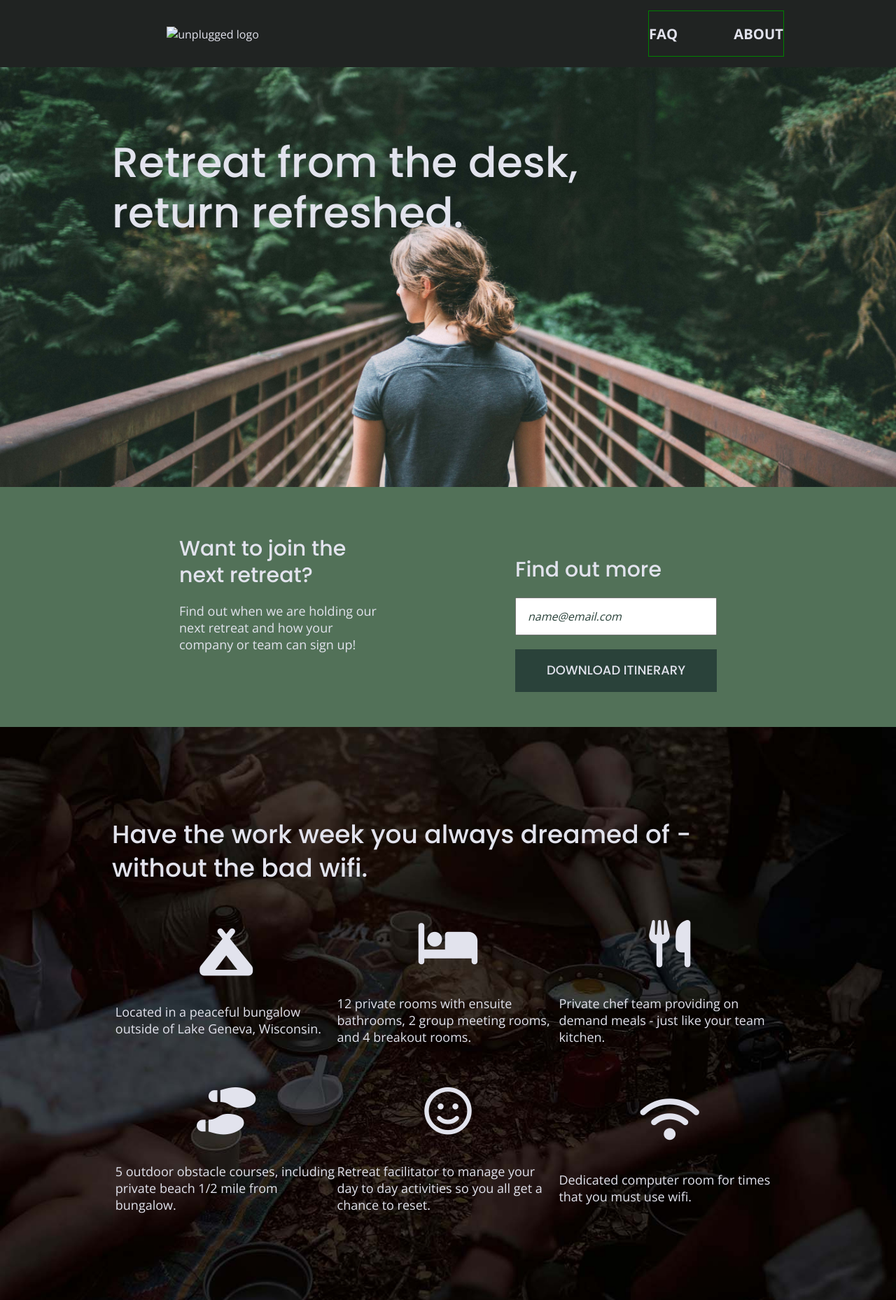
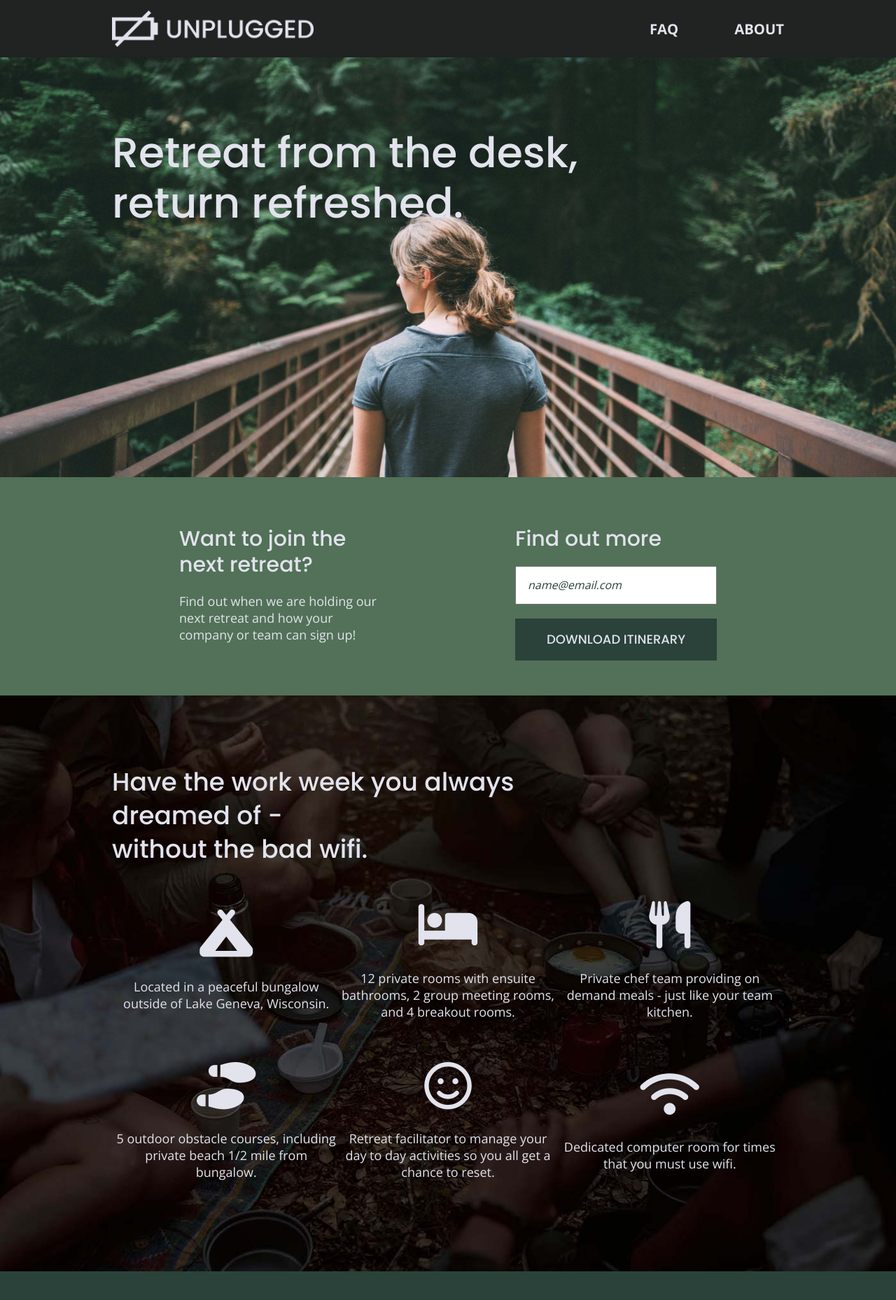
Before and after one commit to Slaks97/unplugged-retreat, a website: page index.html in a window 1280 px wide. Shown: the top 1858 px of the page at 70% size. Drawn offline with nearby package versions, Linux system fonts and the light colour scheme.

Commit message:
Made final adjustments to css

```diff
--- a/css/main.css
+++ b/css/main.css
@@ -104,6 +104,8 @@ body {
 ul,
 ol {
   list-style-type: none;
+  margin: 0;
+  padding: 0;
 }
 
 a {
@@ -115,6 +117,7 @@ h2 {
   font-family: 'Poppins', sans-serif;
   font-size: 1.875em;
   font-weight: 500;
+  margin: 0;
 }
 
 h3,
@@ -187,7 +190,6 @@ header figure {
 }
 
 header nav {
-  border: .1px solid green;
   display: flex;
   justify-content: space-around;
   align-items: center;
@@ -201,9 +203,7 @@ header nav {
 header nav ul {
   display: flex;
   justify-content: space-around;
-  align-items: center;
   width: 100%;
-  padding-left: 0;
 }
 
 header nav ul li {
@@ -259,7 +259,7 @@ footer .copyright {
   display: flex;
   justify-content: center;
   flex-flow: row wrap;
-  background-image: url('../img/jake-melara-30679-unsplash.jpg');
+  background: url('../img/jake-melara-30679-unsplash.jpg');
   background-size: cover;
   background-position: center;
   min-height: 500px;
@@ -315,10 +315,9 @@ input[type=button] {
   display: flex;
   justify-content: center;
   flex-flow: row wrap;
-  background-image: url('../img/rawpixel-800820-unsplash1.jpg');
+  background: url('../img/rawpixel-800820-unsplash1.jpg');
   background-size: cover;
   background-position: center;
-  background-color: gray;
 }
 
 .features h2 {
@@ -339,6 +338,7 @@ input[type=button] {
 
 .features p {
   margin: 0;
+  text-align: center;
 }
 
 .features i {
@@ -375,7 +375,7 @@ input[type=button] {
   justify-content: center;
   align-items: center;
   flex-flow: row wrap;
-}
+]}
 
 .map figure {
   position: relative;
@@ -592,7 +592,7 @@ input[type=button] {
   }
 
   aside .content-wrapper .form-description,
-  .aside .content-wrapper .form {
+  aside .content-wrapper .form {
     width: 40%;
     margin: 0;
   }
@@ -612,6 +612,10 @@ input[type=button] {
 
   .features .features-items-description {
     width: 62%;
+  }
+
+  .features i {
+    margin-bottom: 30px;
   }
 
 /* Reviews */
@@ -658,6 +662,11 @@ input[type=button] {
 
   footer p {
     line-height: 1.285;
+  }
+
+  footer .social-icons {
+    width: 12.5em;
+    justify-content: space-between;
   }
 
   footer .copyright {
@@ -817,7 +826,7 @@ input[type=button] {
     font-size: 3em;
   }
 
-  .faq h3,
+  .faq h4,
   .faq p {
     font-size: 1.125em;
     line-height: 1;
--- a/index.html
+++ b/index.html
@@ -32,7 +32,7 @@
     <div class="content-wrapper">
       <figure>
         <a href="#">
-          <img src="img/unpluggedlogo.jpg" alt="unplugged logo">
+          <img src="Assets/unpluggedlogo.png" alt="unplugged logo">
         </a>
     </figure>
       <div class="header-divider"></div>
@@ -72,7 +72,9 @@
 
     <section class="features">
       <div class="content-wrapper">
-        <h2>Have the work week you always dreamed of - without the bad wifi.</h2>
+        <h2>Have the work week you always<br>
+          dreamed of -<br>
+          without the bad wifi.</h2>
         <div class="features-items">
           <article>
             <p class="fontawesome-icon">
@@ -129,10 +131,10 @@
     <section class="reviews">
       <div class="content-wrapper">
         <h2>Be a better team in 5 days, like these.</h2>
-        <figure>
-          <img src="img/omar-lopez-296944-unsplash.jpg" alt="LaCrue Bottling Co. team">
-        </figure>
         <article>
+          <figure>
+            <img src="img/omar-lopez-296944-unsplash.jpg" alt="LaCrue Bottling Co. team">
+          </figure>
           <div>
             <h3>LaCrue Bottling Co. October 2017</h3>
             <p>
```
Also changed, not shown: about/index.html (+1 -1 lines), faq/index.html (+1 -1 lines).
